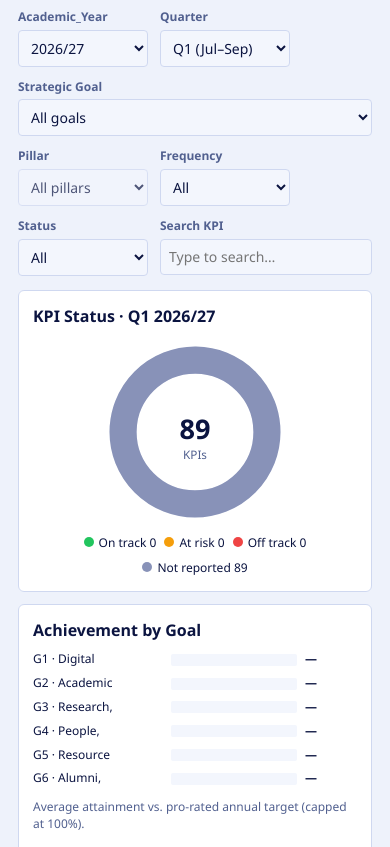
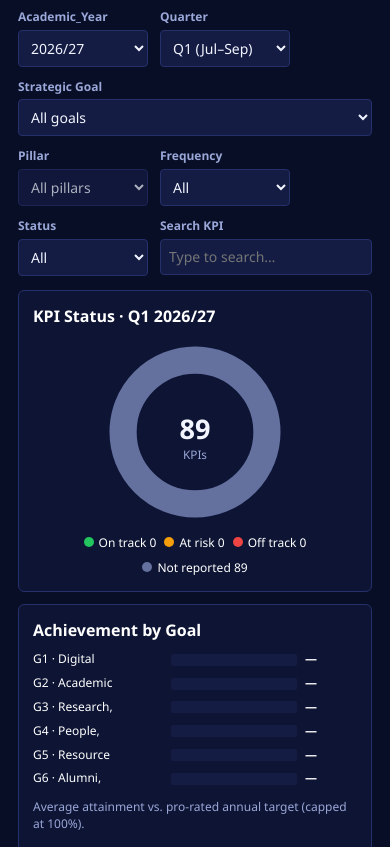
Before and after one commit to muthirry-ux/ur-m-e-framwork, a plain HTML site: page index.html in a window 390 px wide. Shown: the part 649-1496 px from the top of the page. Drawn offline with Linux system fonts and the light colour scheme.

```diff
--- a/index.html
+++ b/index.html
@@ -4,7 +4,7 @@
 <title>UR Strategic Plan 2025–2030 · M&E Portal</title>
 <style>
 :root{--bg:#070b1f;--card:#0e1534;--card2:#141c44;--line:#26306b;--tx:#f2f5ff;--mut:#9aa7d8;--ac:#1e90ff;--ac2:#1b2bb8;--g:#22c55e;--a:#f59e0b;--r:#ef4444;--n:#64709e;color-scheme:dark;box-sizing:border-box;padding-top:env(safe-area-inset-top,0px);padding-bottom:env(safe-area-inset-bottom,0px)}
-@media (prefers-color-scheme:light){:root:not([data-theme="dark"]){--bg:#eef2fb;--card:#fff;--card2:#f3f6fd;--line:#cfd8f0;--tx:#0b1440;--mut:#51608f;--n:#8892b8;color-scheme:light}}
+html, body { background-color: #070e26 !important; color: #ffffff !important; }
 :root[data-theme="dark"]{--bg:#070b1f;--card:#0e1534;--card2:#141c44;--line:#26306b;--tx:#f2f5ff;--mut:#9aa7d8;--n:#64709e;color-scheme:dark}
 *{box-sizing:border-box}html{scroll-padding-top:env(safe-area-inset-top,0px)}
 body{margin:0;background:var(--bg);color:var(--tx);font:14px/1.4 "Segoe UI",Roboto,Helvetica,Arial,sans-serif}
```
